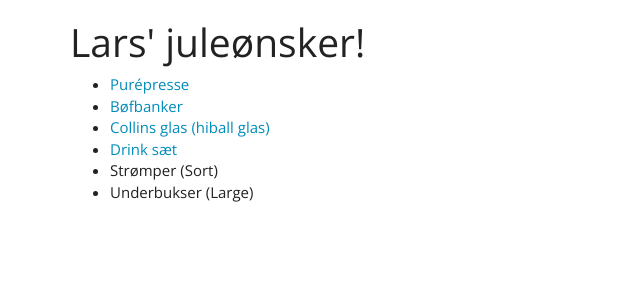
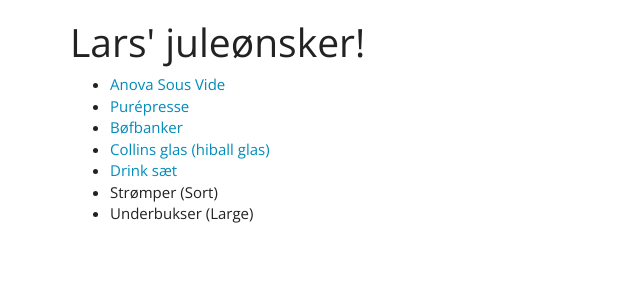
Before and after one commit to larshm/larshm.github.io, a Jekyll site: the page built from index.md, in a window 1280 px wide. Shown: the top 300 px of the page, without its empty margins (0-640 px from the left). Built offline with Jekyll 4.4.1, drawn with Linux system fonts in a browser that asks for light colours.

Commit message:
Update index.md

```diff
--- a/index.md
+++ b/index.md
@@ -4,6 +4,7 @@ title: Juleønsker
 header: Lars' juleønsker!
 ---
 
+- [Anova Sous Vide](https://eu.anovaculinary.com/)
 - [Purépresse](http://www.kunstogkokkentoj.dk/da/product/haandredskaber/purepresse-fortinnet)
 - [Bøfbanker](http://www.kunstogkokkentoj.dk/da/product/haandredskaber/boefbanker-italiensk-oe-83-cm)
 - [Collins glas (hiball glas)](https://www.drinkworld.dk/tab-categories/glas/hiball-glas/island-hi-ball-6-stk-33-cl.html)
```
